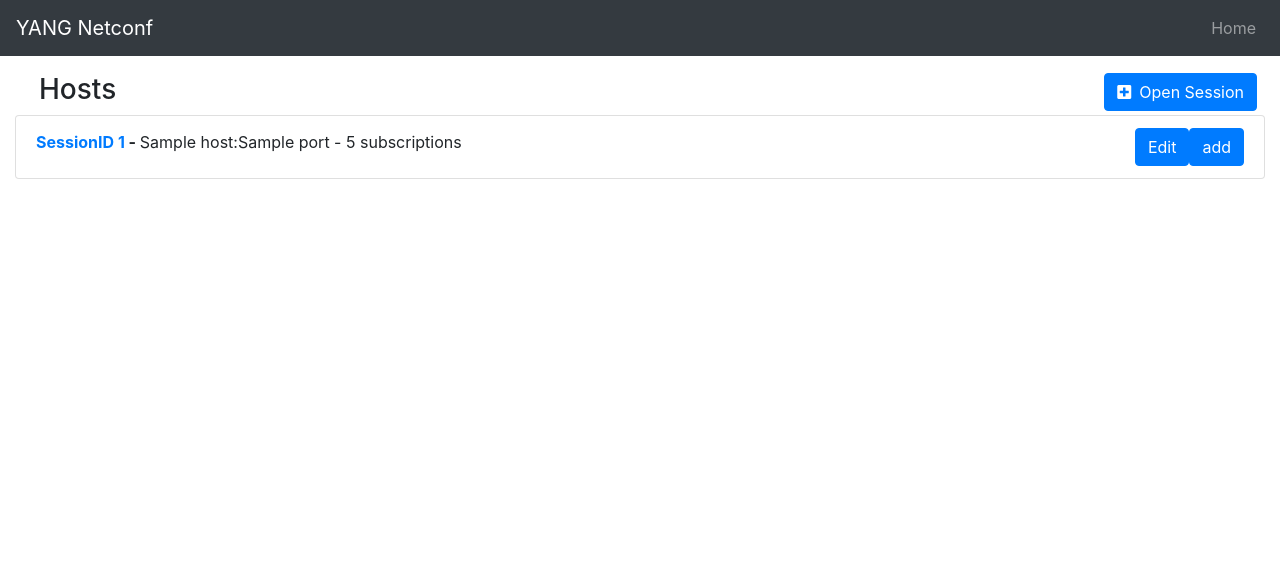
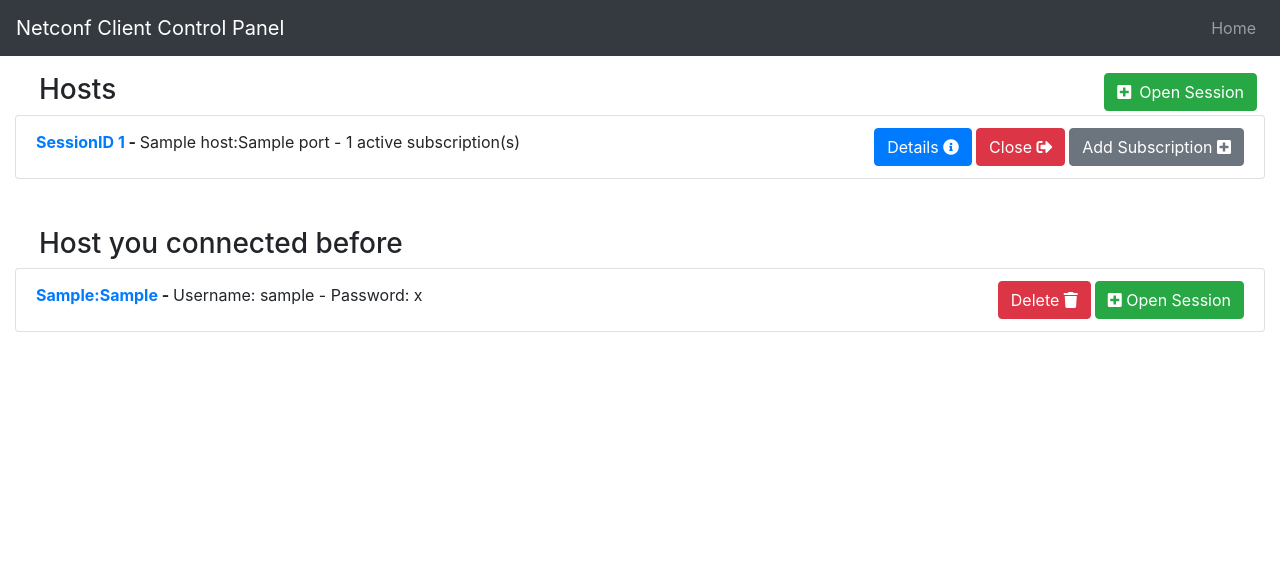
Before and after one commit to mihaiblidaru/TFG, a Django app: template subscriber/subscriber-cp/templates/list.html in a window 1280 px wide. Shown: the top 572 px of the page. Run offline with Django 3.2, Linux system fonts and the light colour scheme; tables that the repository leaves empty hold one stand-in row (values such as "Sample post"); the template is opened without the code that fills it: values that come from a table or form of the project are taken from there, most other values are stand-ins (such as "Sample title", 1, 10 or a date in 2020); some libraries are stand-ins or nearby versions.

Commit message:
Anchor time, Close Session & Saving Known Hosts

```diff
--- a/publisher/datasource.py
+++ b/publisher/datasource.py
@@ -2,6 +2,9 @@ from pymongo import MongoClient
 from abc import ABCMeta
 from lxml import etree
 import xmljson
+import logging
+
+logger = logging.getLogger("publisher")
 
 class DataSource:
     __metaclass__ = ABCMeta
--- a/publisher/requirements.txt
+++ b/publisher/requirements.txt
@@ -1,3 +1,5 @@
-pymongo
-xmljson
+pymongo~=3.10.1
+xmljson~=0.2.0
 pyangbind
+lxml~=4.5.0
+netconf~=2.1.1.dev4
--- /dev/null
+++ b/subscriber/requirements.txt
@@ -0,0 +1 @@
+termcolor~=1.1.0
--- a/subscriber/subscriber-cp/classic/forms.py
+++ b/subscriber/subscriber-cp/classic/forms.py
@@ -11,4 +11,6 @@ class AddSubscriptionForm(forms.Form):
 
 class OpenSessionForm(forms.Form):
     host = forms.CharField(max_length=100)
-    port = forms.IntegerField(max_value=2 ** 16 - 1)
+    port = forms.IntegerField(max_value=2 ** 16 - 1, initial=830)
+    username = forms.CharField(max_length=100, initial="admin")
+    password = forms.CharField(max_length=100, initial="admin", widget=forms.PasswordInput(render_value = True))
--- a/subscriber/subscriber-cp/classic/urls.py
+++ b/subscriber/subscriber-cp/classic/urls.py
@@ -5,7 +5,10 @@ from . import views
 urlpatterns = [
     path('', views.index, name='index'),
     path('open_session/', views.open_session, name='open_session'),
+    path('open_session/<int:known_host_id>/', views.open_session, name='open_session_known_host'),
+    path('delete_known_host/<int:known_host_id>/', views.delete_known_host, name='delete_known_host'),
     path('host/<slug:slug>/', views.show_host, name='show_host'),
     path('host/<int:session_id>/add_subscription/', views.add_subscription, name='add_subscription'),
+    path('host/<int:session_id>/close_session/', views.close_session, name='close_session'),
     path('host/<slug:slug>/del_subscription/<int:sub_id>', views.del_subscription, name='del_subscription')
 ]
--- a/subscriber/subscriber-cp/data/models.py
+++ b/subscriber/subscriber-cp/data/models.py
@@ -1,2 +1,11 @@
 from django.db import models
 from django.template.defaultfilters import slugify
+
+class KnownHost(models.Model):
+    host = models.CharField(max_length=100)
+    port = models.CharField(max_length=100)
+    username = models.CharField(max_length=100)
+    password = models.CharField(max_length=100)
+
+    class Meta:
+        unique_together = ('host', 'port', 'username', 'password')
--- a/subscriber/subscriber-cp/templates/base.html
+++ b/subscriber/subscriber-cp/templates/base.html
@@ -8,7 +8,7 @@
     <meta name="viewport" content="width=device-width, initial-scale=1, shrink-to-fit=no">
     <link rel="icon" type="image/png" href="{% static "images/favicon.png" %}" />
 
-    <title>YANG Netconf - {% block title %}{% endblock %}</title>
+    <title>Netconf - {% block title %}{% endblock %}</title>
     <link rel="stylesheet" href="https://stackpath.bootstrapcdn.com/bootstrap/4.1.3/css/bootstrap.min.css" integrity="sha384-MCw98/SFnGE8fJT3GXwEOngsV7Zt27NXFoaoApmYm81iuXoPkFOJwJ8ERdknLPMO"
         crossorigin="anonymous">
     <link rel="stylesheet" href="https://use.fontawesome.com/releases/v5.5.0/css/all.css" integrity="sha384-B4dIYHKNBt8Bc12p+WXckhzcICo0wtJAoU8YZTY5qE0Id1GSseTk6S+L3BlXeVIU"
@@ -31,7 +31,7 @@
     {% block header %}
 
     <nav class="navbar fixed-top navbar-expand-md bg-dark navbar-dark">
-        <a class="navbar-brand" href="{% url 'index' %}">YANG Netconf</a>
+        <a class="navbar-brand" href="{% url 'index' %}"> Netconf Client Control Panel</a>
 
         <button class="navbar-toggler" type="button" data-toggle="collapse" data-target="#collapsibleNavbar">
             <span class="navbar-toggler-icon"></span>
--- a/subscriber/subscriber-cp/templates/list.html
+++ b/subscriber/subscriber-cp/templates/list.html
@@ -13,27 +13,59 @@
                 <div class="m-2">
                     <h3 class="d-inline ml-3">Hosts</h3>
                     <div class="float-right">
-                        <a class="btn btn-primary" href="{% url 'open_session' %}" role="button"><i class="mr-2 fa fa-plus-square"></i>Open Session</a>
+                        <a class="btn btn-success {{error|yesno:'disabled,'}}" href="{% url 'open_session' %}" role="button"><i class="mr-2 fa fa-plus-square"></i>Open Session</a>
                     </div>
                 </div>
-                {% if hosts %}
+                {% if sessions %}
                     <ul class="list-group">
-                        {% for host in hosts %}
+                        {% for sess in sessions %}
                             <li class="wrapword list-group-item">
                                 <div class="d-inline align-middle">
                         <span class="font-weight-bold">
-                                <a href="{% url 'show_host' host.session_id%}"> SessionID {{ host.session_id }}</a> -
+                                <a href="{% url 'show_host' sess.session_id%}"> SessionID {{sess.session_id}}</a> -
                         </span>
-                                    {{ host.host }}:{{ host.port }} - 5 subscriptions
+                                {{sess.host}}:{{sess.port}} - {{sess.subscriptions|length}} active subscription(s)
                                 </div>
-                                <div class="float-right">
-                                    <a class="btn btn-primary" href="{% url 'add_subscription' host.session_id %}"
-                                       role="button">add</a>
+                                <div class="float-right ml-1">
+                                    <a class="btn btn-secondary" href="{% url 'add_subscription' sess.session_id %}"
+                                       role="button">Add Subscription <i class="fas fa-plus-square"></i></a>
                                 </div>
-                                <div class="float-right">
-                                    <a class="btn btn-primary" href="{% url 'show_host' host.session_id %}"
-                                       role="button">Edit</a>
+                                <div class="float-right ml-1">
+                                    <a class="btn btn-danger" href="{% url 'close_session' sess.session_id %}"
+                                       role="button">Close <i class="fas fa-sign-out-alt"></i></a>
                                 </div>
+                                <div class="float-right ml-1">
+                                    <a class="btn btn-primary" href="{% url 'show_host' sess.session_id %}"
+                                       role="button">Details <i class="fas fa-info-circle"></i></a>
+                                </div>
+                            </li>
+                        {% endfor %}
+                    </ul>
+                {% endif %}
+
+                <div class="m-2 mt-5">
+                    <h3 class="d-inline ml-3">Host you connected before</h3>
+                </div>
+
+                {% if known_hosts %}
+                    <ul class="list-group">
+                        {% for host in known_hosts %}
+                            <li class="wrapword list-group-item">
+                                <div class="d-inline align-middle">
+                                <span class="font-weight-bold">
+                                        <a href="#">{{ host.host }}:{{host.port}}</a> -
+                                </span>
+                                    Username: {{ host.username }} - Password: {{host.password}}
+                                </div>
+                                <div class="float-right ml-1">
+                                    <a class="btn btn-success" href="{% url 'open_session_known_host' host.id %}"
+                                       role="button"><i class="fas fa-plus-square"></i> Open Session</i></a>
+                                </div>
+                                <div class="float-right ml-1">
+                                    <a class="btn btn-danger" href="{% url 'delete_known_host' host.id %}"
+                                       role="button">Delete <i class="fas fa-trash"></i></a>
+                                </div>
+
                             </li>
                         {% endfor %}
                     </ul>
```
Also changed, not shown: publisher/config.py (+15 -2 lines), publisher/notifications.py (+30 -16 lines), publisher/publisher_server.py (+9 -2 lines), publisher/start_server.py (+7 -7 lines), subscriber/client_daemon.py (+33 -15 lines), subscriber/notification_handler.py (added, +46 -0 lines), subscriber/subscriber-cp/classic/views.py (+33 -8 lines), subscriber/subscriber-cp/templates/open_session.html (+22 -0 lines), subscriber/README.md, subscriber/subscriber-cp/data/migrations/0001_initial.py (added), subscriber/subscriber-cp/data/migrations/0002_auto_20200608_1509.py (added).
